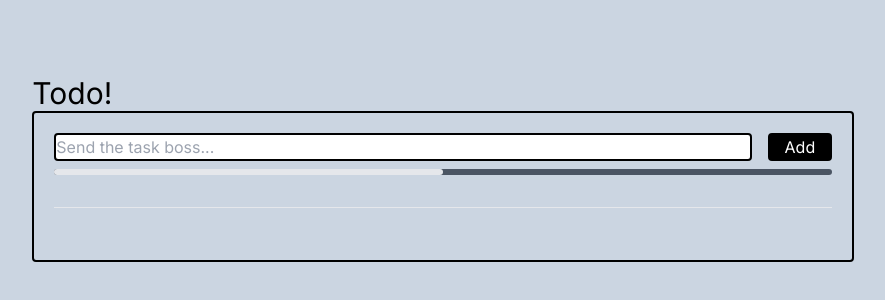
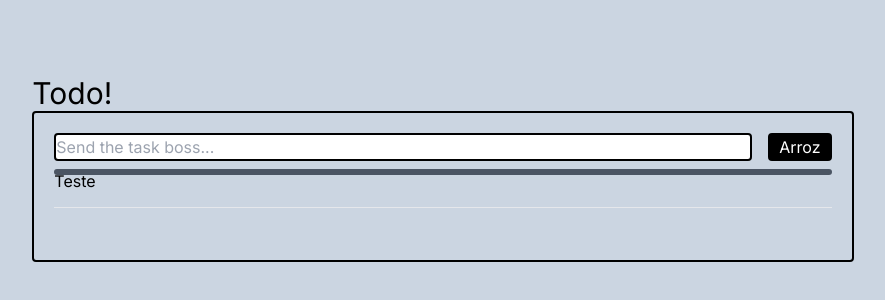
Before and after one commit to K0RNELIUS/Frontend-NextJS, a Next.js app: page / in a window 1280 px wide. Shown: the part 232-532 px from the top of the page, without its empty margins (197-1082 px from the left). Built offline with nearby package versions, Linux system fonts and the light colour scheme.

Commit message:
feat: changed checked when clicked

```diff
--- a/src/app/page.tsx
+++ b/src/app/page.tsx
@@ -1,17 +1,37 @@
 "use client"
 
-import { useState } from 'react';
+import { useEffect, useState } from 'react';
 import { Task } from './task'; // Interface de tasks as is in the backend with NestJS
 
 export default function TodoBox() {
   const [tasks, setTasks] = useState<Task[]>([]);
   const [idCounter, setIdCounter] = useState(0);
+  const [progress, setProgress] = useState(0);
 
   const addTask = (taskText: string) => {
     const newTask = new Task(idCounter, taskText, false, 0); // supposed the same label for all
     setTasks((prevTasks) => [...prevTasks, newTask]);
     setIdCounter(idCounter + 1);
   }
+
+  const changeProgress = () => {
+    const completedTasks = tasks.filter(task => task.checked).length;
+    const totalTasks = tasks.length;
+    const percentage = totalTasks > 0 ? (completedTasks / totalTasks) * 100 : 0;
+    setProgress(percentage);
+  }
+
+  const statusChange = (taskId: number) => {
+    setTasks((tasks) =>
+      tasks.map((task) =>
+        task.id === taskId ? { ...task, checked: !task.checked } : task
+      )
+    )
+  };
+
+  useEffect(() => {
+    changeProgress();
+  }, [tasks]);
 
   // Main Component -> giver add task access to funtion
   return (
@@ -20,8 +40,8 @@ export default function TodoBox() {
         <h1 className="text-3xl">Todo!</h1>
         <div className="p-5 border-2 border-black rounded">
           <AddTask onAddTask={addTask} />
-          <ProgressBar/>
-          <ListTasks tasks={tasks} />
+          <ProgressBar percentage={progress} />
+          <ListTasks OnStatusChange={statusChange} tasks={tasks}/>
           <hr className="h-px my-8 bg-gray-200 border-0 dark:bg-gray-600"></hr>
         </div>
       </div>
@@ -31,6 +51,7 @@ export default function TodoBox() {
 
 // New task input and button to create task
 function AddTask({ onAddTask }: { onAddTask: (taskText: string) => void}) {
+  console.log('chamei addTask');
   const [taskText, setTaskText] = useState('');
 
   const handleAdd = () => {
@@ -43,36 +64,39 @@ function AddTask({ onAddTask }: { onAddTask: (taskText: string) => void}) {
   return (
     <div className="w-12/12 flex space-x-4">
       <input onChange={(e) => setTaskText(e.target.value)} value={taskText} className="w-11/12 h-2/12 appearance-none border-2 border-black rounded" type="text" placeholder="Send the task boss..."/>
-      <button onClick={handleAdd} className="w-1/12 h-2/12 appearance-none border-2 border-black rounded bg-black text-white">Add</button>
+      <button onClick={handleAdd} className="w-1/12 h-2/12 appearance-none border-2 border-black rounded bg-black text-white">Arroz  </button>
     </div>
   );
 };
 
 // Progress bar to show how many tasks are left
-function ProgressBar() {
+function ProgressBar({percentage}: { percentage: number }) {
+  console.log('entrou no progressBar', percentage);
   return (
     <>
       <div className="w-full mt-2 bg-gray-600 rounded-full h-1.5 mb-4 dark:bg-gray-200">
-        <div className="w-6/12 bg-gray-200 h-1.5 rounded-full dark:bg-gray-600"></div>
+        <div style = {{width: `${percentage}%`}}
+          className={` bg-gray-200 h-1.5 rounded-full dark:bg-gray-600`}>Teste</div>
       </div>
     </>
   );
 };
 
 // Layout of added task
-function AddedTask(task: Task) {
+function AddedTask({ task, OnStatusChange }: { OnStatusChange: (taskId: number) => void; task: Task}) {
   return (
     <div className="w-12/12 flex items-center space-x-2">
-      <input type="checkbox" value="" className="w-6 h-6 text-white-600 bg-gray-100 border-gray-300 rounded focus:ring-gray-600 dark:focus:ring-gray-800 dark:ring-offset-gray-800 focus:ring-2 dark:bg-gray-700 dark:border-gray-600"/>
+      <input onChange={(e) => OnStatusChange(task.id)}
+      type="checkbox" checked={task.checked} className="w-6 h-6 text-white-600 bg-gray-100 border-gray-300 rounded focus:ring-gray-600 dark:focus:ring-gray-800 dark:ring-offset-gray-800 focus:ring-2 dark:bg-gray-700 dark:border-gray-600"/>
       <label className="text-xl font-medium text-black">{task.text}</label>
     </div>
   );
 };
 
 // All Tasks
-function ListTasks({ tasks }: { tasks: Task[] }) {
+function ListTasks({ tasks, OnStatusChange }: { OnStatusChange: (taskId: number) => void; tasks: Task[]}) {
   const listTasks = tasks.map(task =>
-    <AddedTask key={task.id} {...task} />
+    <AddedTask key={task.id} OnStatusChange={OnStatusChange} task={task} />
   );
   return (
     <>
```
